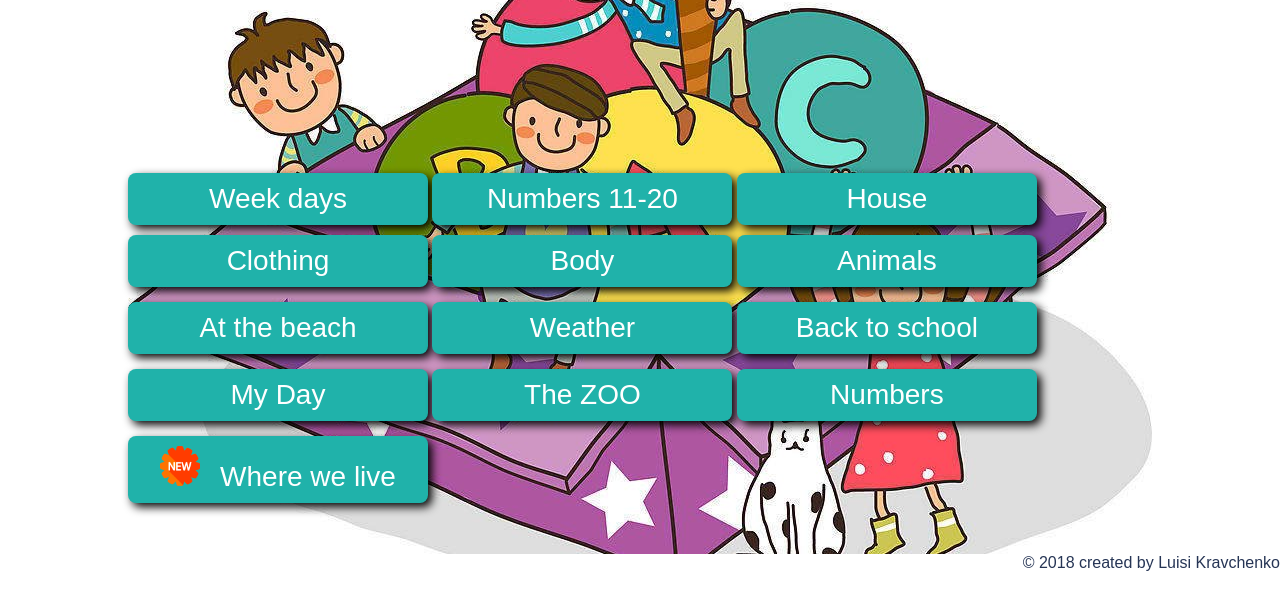
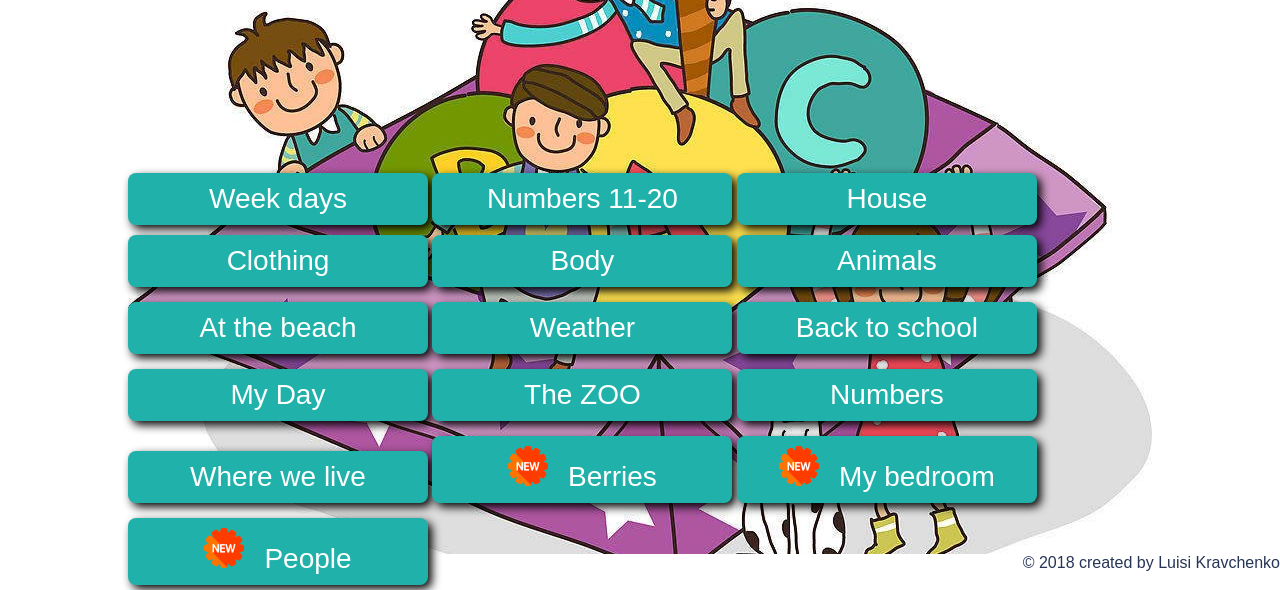
Before and after one commit to luisiya/Kids_English, a plain HTML site: page index.html in a window 1280 px wide. Both pictures are taken after a click on the button "СТАРТ". Shown: the part 246-836 px from the top of the page. Drawn offline with Linux system fonts and the light colour scheme; a web font is replaced by a local one.

Commit message:
added 3 new categories

```diff
--- a/css/style.css
+++ b/css/style.css
@@ -20,7 +20,7 @@
        height:800px;
 
  }
- #respond, #respond1, #respond2, #respond3, #respond4, #respond5,#respond6, #respond7,#respond8,#respond9, #respond10,#respond11,#respond12{
+ #respond,#respond13, #respond14, #respond15, #respond1, #respond2, #respond3, #respond4, #respond5,#respond6, #respond7,#respond8,#respond9, #respond10,#respond11,#respond12{
       visibility: hidden;
 
       display: inline-block;
@@ -36,7 +36,7 @@
       cursor: pointer;
       box-shadow: black 4px 4px 10px ;
 }
- #respond:hover, #respond1:hover, #respond2:hover, #respond3:hover, #respond4:hover, #respond5:hover,#respond6:hover, #respond7:hover, #respond8:hover,#respond9:hover,#respond10:hover,#respond11:hover, #respond12:hover{
+ #respond:hover, #respond13:hover, #respond14:hover, #respond15:hover,#respond1:hover, #respond2:hover, #respond3:hover, #respond4:hover, #respond5:hover,#respond6:hover, #respond7:hover, #respond8:hover,#respond9:hover,#respond10:hover,#respond11:hover, #respond12:hover{
       font-size:34px;
       /*width: 310px;*/
 }
--- a/index.html
+++ b/index.html
@@ -36,10 +36,11 @@
             <button id="respond8" onclick="init(school)">Back to school</button>
             <button id="respond9" onclick="init(myDay)">My Day</button>
             <button id="respond10" onclick="init(zoo)">The ZOO</button>
-
-
-    <button id="respond11" onclick="init(numbers)">Numbers</button>
-    <button id="respond12" onclick="init(where)"><img style="height:40px; width:40px;margin-right:20px;" src="img/new.png" alt="new">Where we live</button>
+            <button id="respond11" onclick="init(numbers)">Numbers</button>
+            <button id="respond12" onclick="init(where)">Where we live</button>
+    <button id="respond13" onclick="init(berries)"><img style="height:40px; width:40px;margin-right:20px;" src="img/new.png" alt="new">Berries</button>
+    <button id="respond14" onclick="init(myBedroom)"><img style="height:40px; width:40px;margin-right:20px;" src="img/new.png" alt="new">My bedroom</button>
+    <button id="respond15" onclick="init(people)"><img style="height:40px; width:40px;margin-right:20px;" src="img/new.png" alt="new">People</button>
             <audio id="mainMusic" class="sonidos" src="http://www.dreamenglish.com/Dream%20English%20Traditional%20ABC01.mp3" data-note="main"   ></audio>
             <audio class="sonidos" src="https://s3-us-west-2.amazonaws.com/s.cdpn.io/742140/C.mp3" data-note="do"></audio>
             <audio class="sonidos" src="https://s3-us-west-2.amazonaws.com/s.cdpn.io/742140/D.mp3" data-note="re"></audio>
--- a/js/module-en.js
+++ b/js/module-en.js
@@ -161,6 +161,38 @@ let where = {
     'железнодорожняя станция':'train station'
 
 };
+let people = {
+    'волосы':'hair',
+    'глаза':'eyes',
+    'очки':'glasses',
+    'щеки':'cheeks',
+    'подбродок':'chin',
+    'нос':'mouth',
+    'уши':'ears',
+    'лицо':'face'
+
+};
+let myBedroom = {
+    'лампа':'lamp',
+    'кресло':'armchair',
+    'диван':'sofa',
+    'кровать':'bed',
+    'коврик':'mat',
+    'шкаф':'wardrobe',
+    'зеркало':'mirror',
+    'стол':'table'
+
+};
+let berries = {
+    'вишня':'cherry',
+    'клубника':'strawberry',
+    'ягода':'berry',
+    'груша':'pear',
+    'слива':'plum',
+    'персик':'peach',
+    'малина':'raspberry'
+
+};
 //array for shuffled keys, needs to be global
 let shuffledWords;
 
@@ -223,6 +255,12 @@ function startPlay(){
     respond11.style.margin = "10px 0 5px 0";
     respond12.style.visibility = "visible";
     respond12.style.margin = "10px 0 5px 0";
+    respond13.style.visibility = "visible";
+    respond13.style.margin = "10px 0 5px 0";
+    respond14.style.visibility = "visible";
+    respond14.style.margin = "10px 0 5px 0";
+    respond15.style.visibility = "visible";
+    respond15.style.margin = "10px 0 5px 0";
 }
 
 //Initial definition
@@ -249,6 +287,12 @@ function play(elem){
     respond10.style.visibility = "hidden";
     respond11.style.visibility = "hidden";
     respond12.style.visibility = "hidden";
+    respond13.style.visibility = "hidden";
+    respond14.style.visibility = "hidden";
+    respond15.style.visibility = "hidden";
+
+
+
     playSound("re");
     question.innerHTML = "Как будет на английском слово"  +  "<br />"+
         "\"" + shuffledWords[elem] + "\"?";
```
